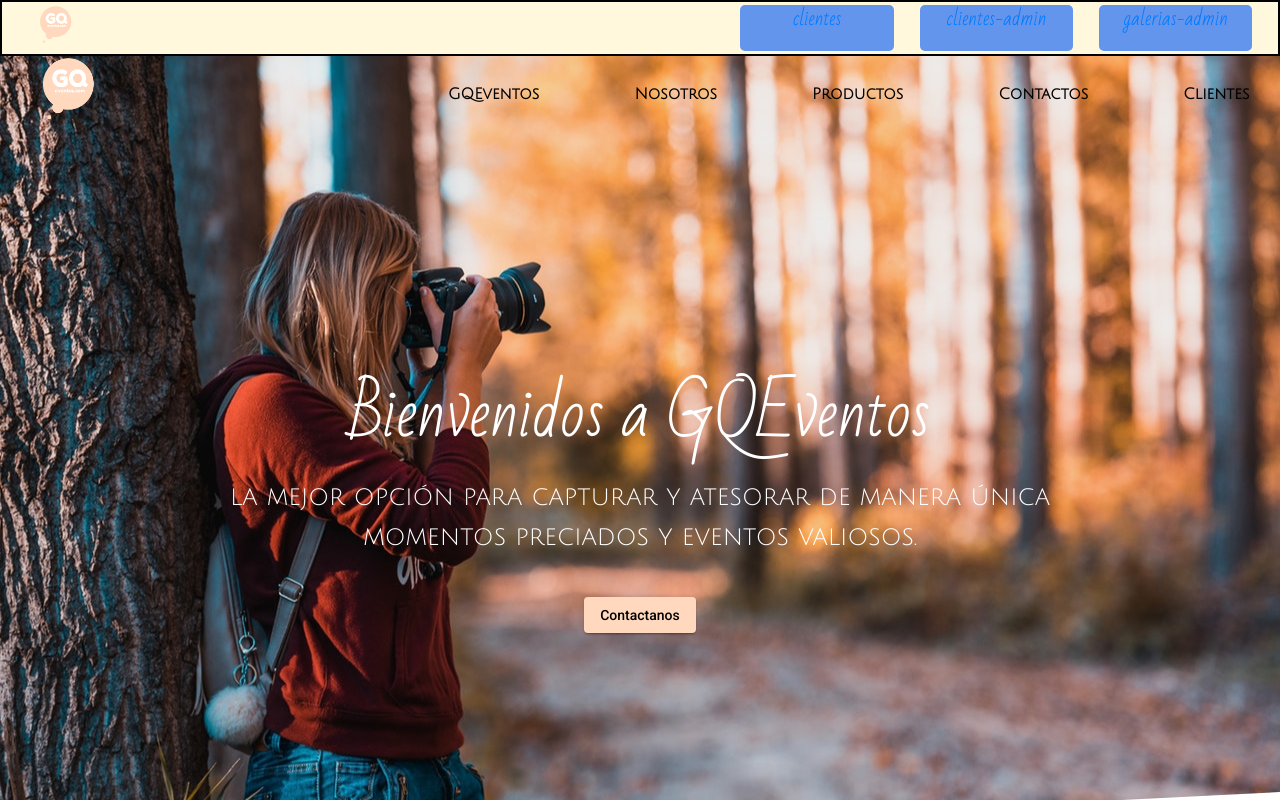
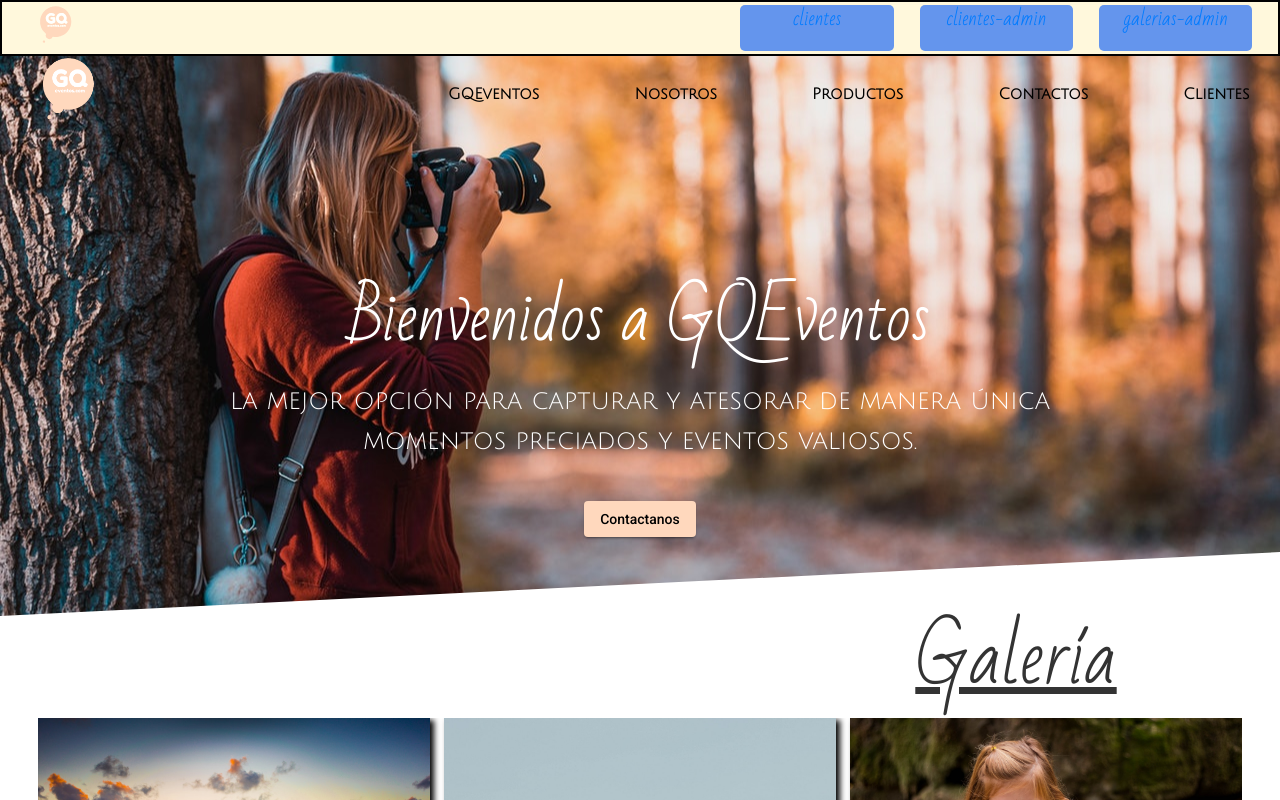
Before and after one commit to cris1ian/gqeventos, an Angular app: page / in a window 1280 px wide. Built offline with nearby package versions, Linux system fonts and the light colour scheme.

Commit message:
asdasdasdasd

```diff
--- a/src/app/pages/cliente/cliente.component.scss
+++ b/src/app/pages/cliente/cliente.component.scss
@@ -131,3 +131,7 @@
  ::ng-deep .windowOfModal .modal-dialog {
     max-width: 60vw;
 }
+
+::ng-deep .windowOfModal .modal-content {
+    background-color: rgb(0, 0, 0, 0);
+}
--- a/src/app/pages/home/home.component.html
+++ b/src/app/pages/home/home.component.html
@@ -9,9 +9,14 @@
         <a href=""> Contactos Clientes</a>
         </strong>
     </div>
+
     <div class="home-text">
+
         <h1>Bienvenidos a GQEventos</h1>
+
         <h2> la mejor opción para capturar y atesorar de manera única <br> momentos preciados y eventos valiosos.</h2>
+
         <button mat-raised-button color="primary">Contactanos</button>
     </div>
+
 </div>
--- a/src/app/pages/home/home.component.scss
+++ b/src/app/pages/home/home.component.scss
@@ -4,7 +4,8 @@
     background-repeat: no-repeat;
     background-position: center;
     background-size: cover;
-    height: 100vh;
+    height: 70vh;
+    // max-height: 600px;
     width: 100vw;
     clip-path: polygon(0 0, 0 100%, 100% calc(100% - 5vw), 100% 0);
 }
```
